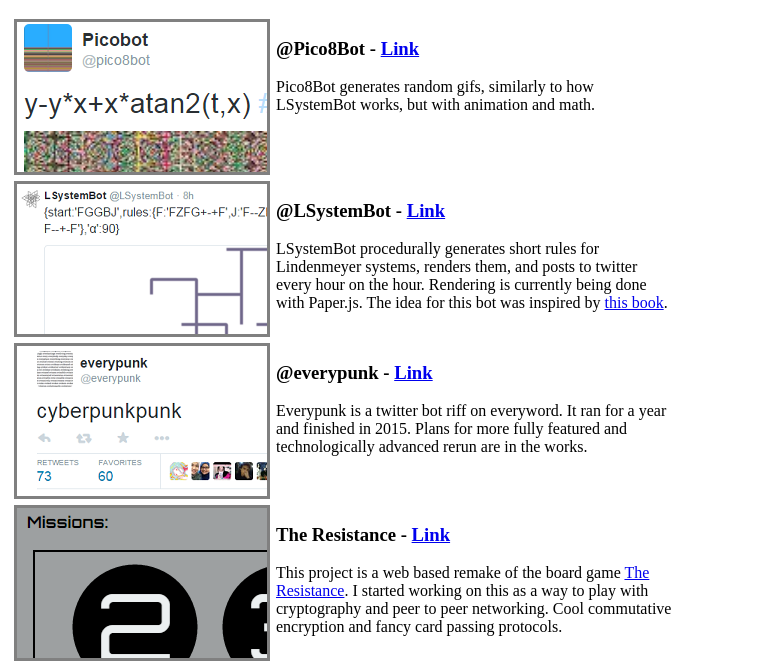
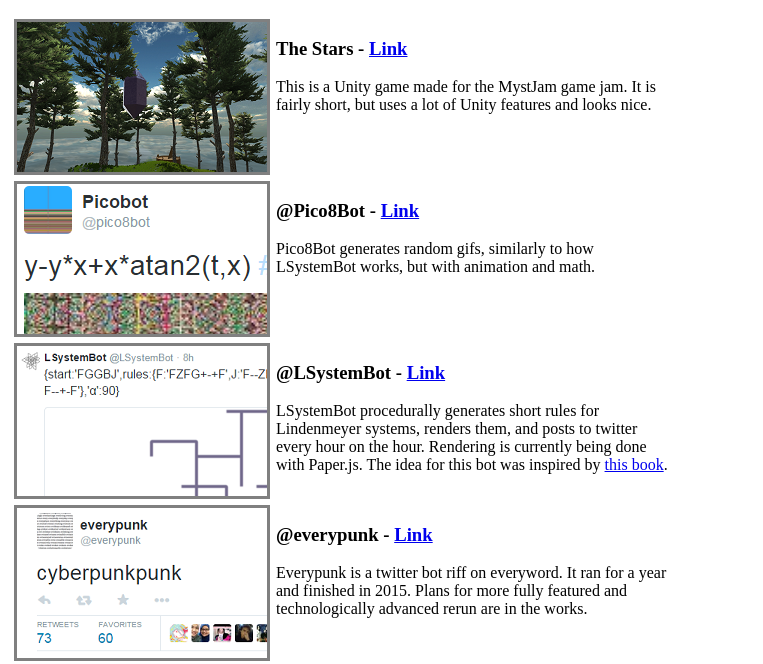
Before and after one commit to Objelisks/website2, a website: page index.html in a window 1280 px wide. Shown: the part 61-725 px from the top of the page, without its empty margins (0-763 px from the left). Drawn offline with Linux system fonts and the light colour scheme.

Commit message:
thestars

```diff
--- a/index.html
+++ b/index.html
@@ -24,6 +24,13 @@
 		&mdash; <a href="https://twitter.com/objelisks">@Objelisks</a>
 		&mdash; <a href="https://github.com/Objelisks">Github</a>
 		&mdash; <a href="https://objelisks.github.com/resume/resume2.html">Résumé</a></h1>
+	<project-thing>
+		<img src="./img/thestars.png"></img>
+		<div>
+			<h3>The Stars - <a href="http://objelisks.itch.io/the-stars">Link</a></h3>
+			<p>This is a Unity game made for the MystJam game jam. It is fairly short, but uses a lot of Unity features and looks nice.</p>
+		</div>
+	</project-thing>
 	<project-thing>
 		<img src="./img/pico.png"></img>
 		<div>
```
Also changed, not shown: img/thestars.png (added).
